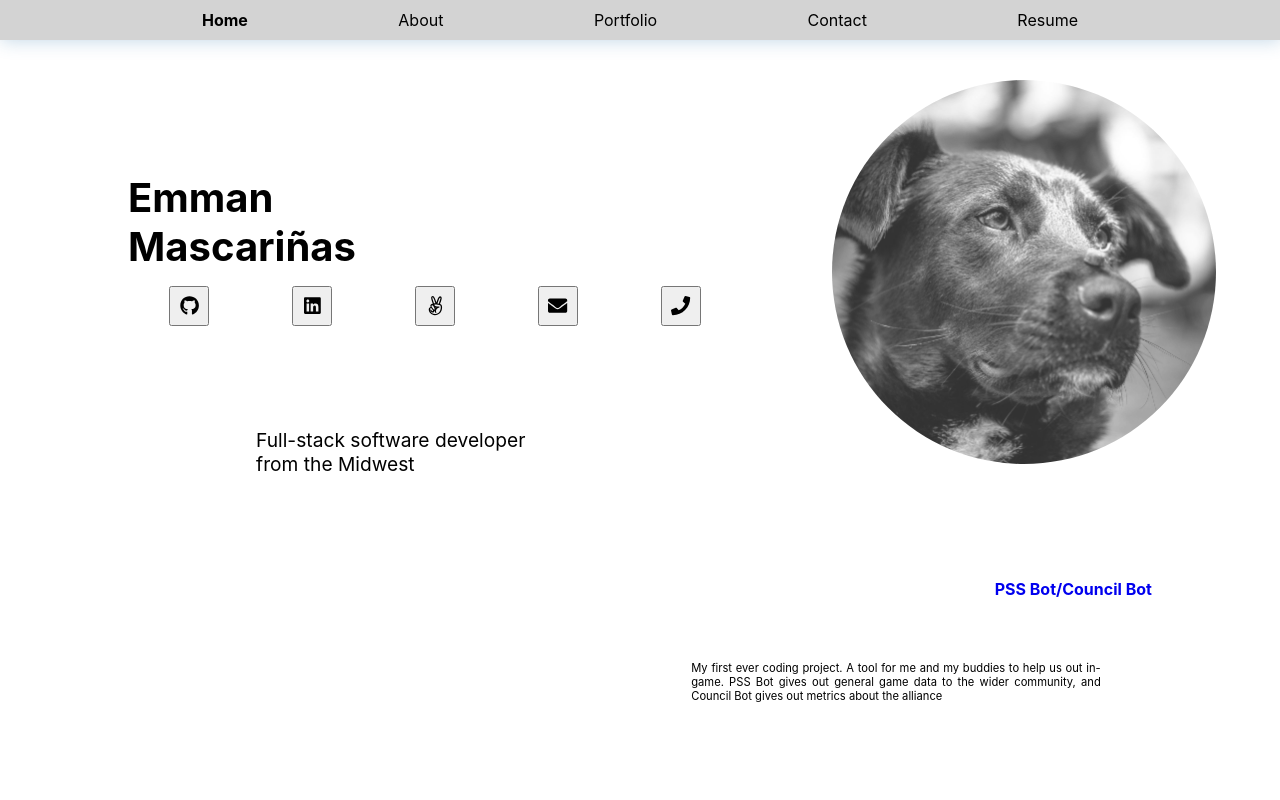
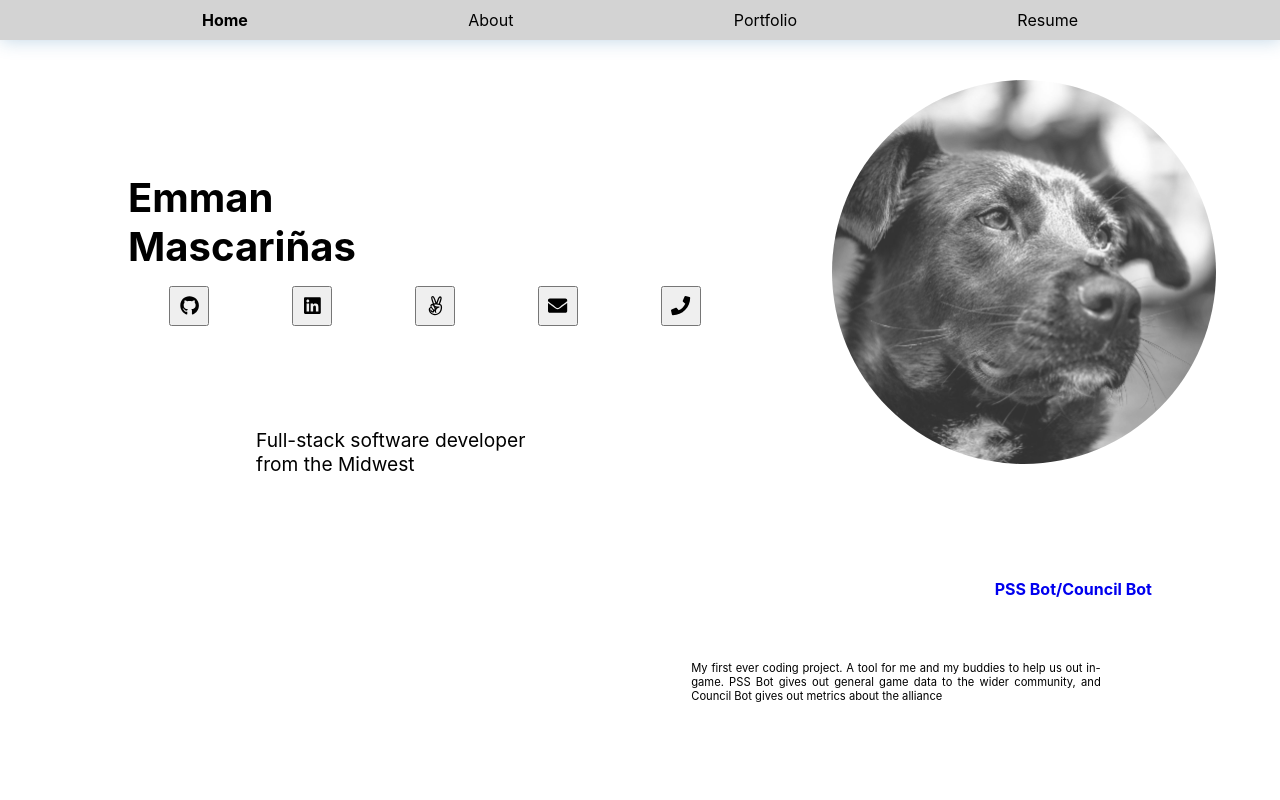
Before and after one commit to DT-1236/personal-site, a React (Create React App) app: page / in a window 1280 px wide. Shown: the top 800 px of the page. Built offline with nearby package versions, Linux system fonts and the light colour scheme.

Commit message:
Removed contact Page

```diff
--- a/src/components/NavBar.js
+++ b/src/components/NavBar.js
@@ -126,9 +126,6 @@ class NavBar extends Component {
             )}
           </MenuContext.Consumer>
 
-          <NavItem exact to="/contact">
-            Contact
-          </NavItem>
           <ResumeLink href={resume}>Resume</ResumeLink>
         </ItemContainer>
       </Nav>
--- a/src/components/Routes.js
+++ b/src/components/Routes.js
@@ -3,7 +3,6 @@ import { Switch, Route } from 'react-router-dom';
 
 import HomePage from './HomePage';
 import About from './About';
-import Contact from './Contact';
 import Bot from './Bot';
 import Jobly from './Jobly';
 import HOS from './HOS';
@@ -13,7 +12,6 @@ class Routes extends Component {
     return (
       <Switch>
         <Route exact path="/about" render={() => <About />} />
-        <Route exact path="/contact" render={() => <Contact />} />
         <Route exact path="/bot" render={() => <Bot />} />
         <Route exact path="/jobly" render={() => <Jobly />} />
         <Route exact path="/hos" render={() => <HOS />} />
```
